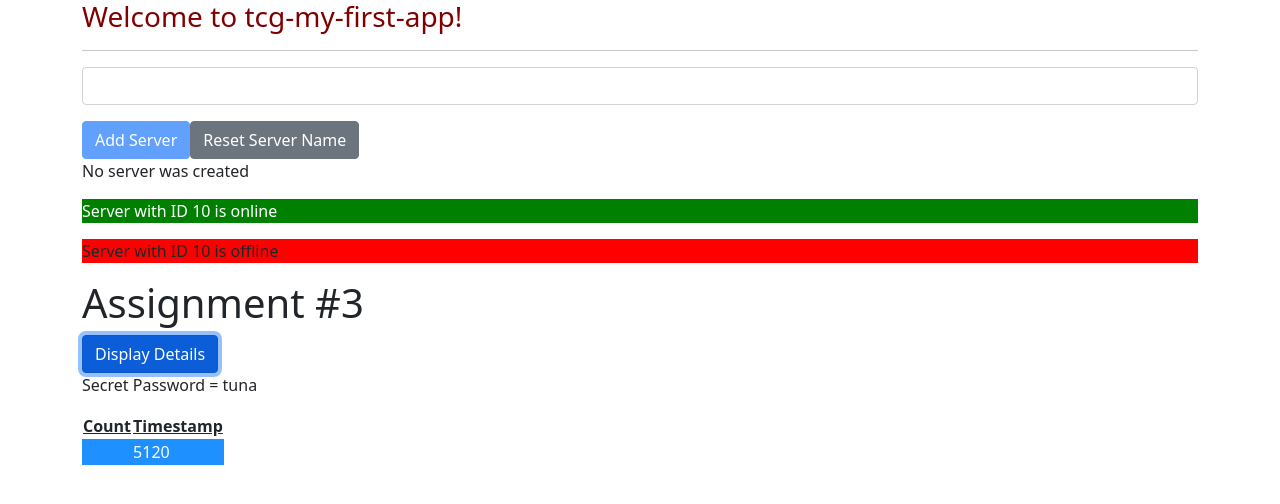
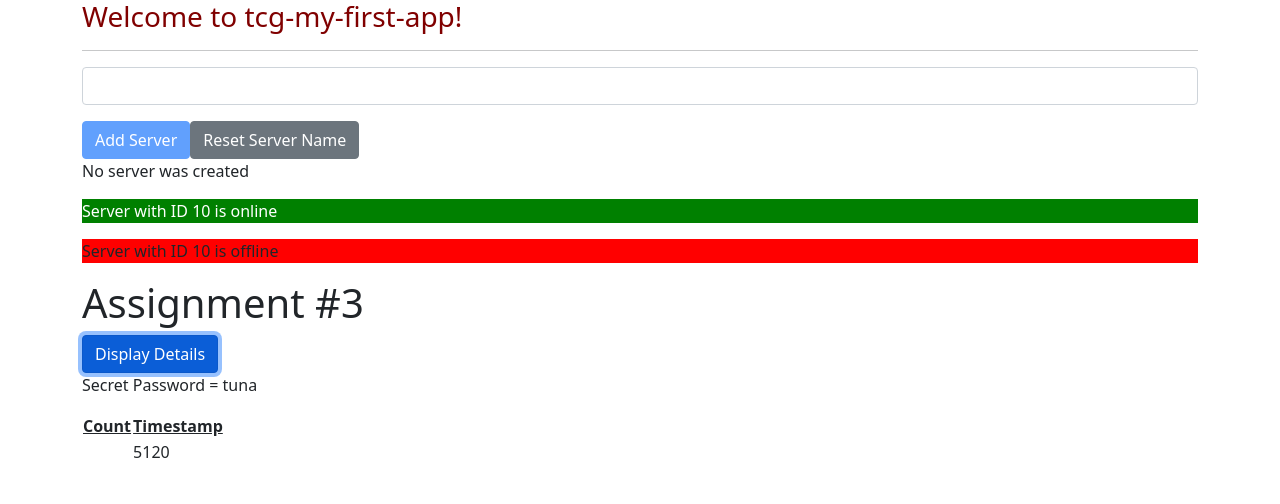
Before and after one commit to walterswoodward/tcg-my-first-app, an Angular app: page / in a window 1280 px wide. Both pictures are taken after a click on the button "Display Details". Shown: the top 504 px of the page. Built offline with nearby package versions, Linux system fonts and the light colour scheme.

Commit message:
Aliases the exported value of odd in an *ngFor structural directive for improved readability

```diff
--- a/src/app/assignment-three/assignment-three.component.html
+++ b/src/app/assignment-three/assignment-three.component.html
@@ -10,8 +10,8 @@
     <th>Timestamp</th>
   </tr>
   <tr
-    *ngFor="let displayClick of displayClicks; let i = index"
-    [ngClass]="{'table__row--striped': i % 2 === 0}"
+    *ngFor="let displayClick of displayClicks; let i = index; let odd = odd;"
+    [ngClass]="{'table__row--striped': odd === true}"
     >
     <td>{{ displayClick.count }}</td>
     <td>{{ displayClick.timestamp }}</td>
```
